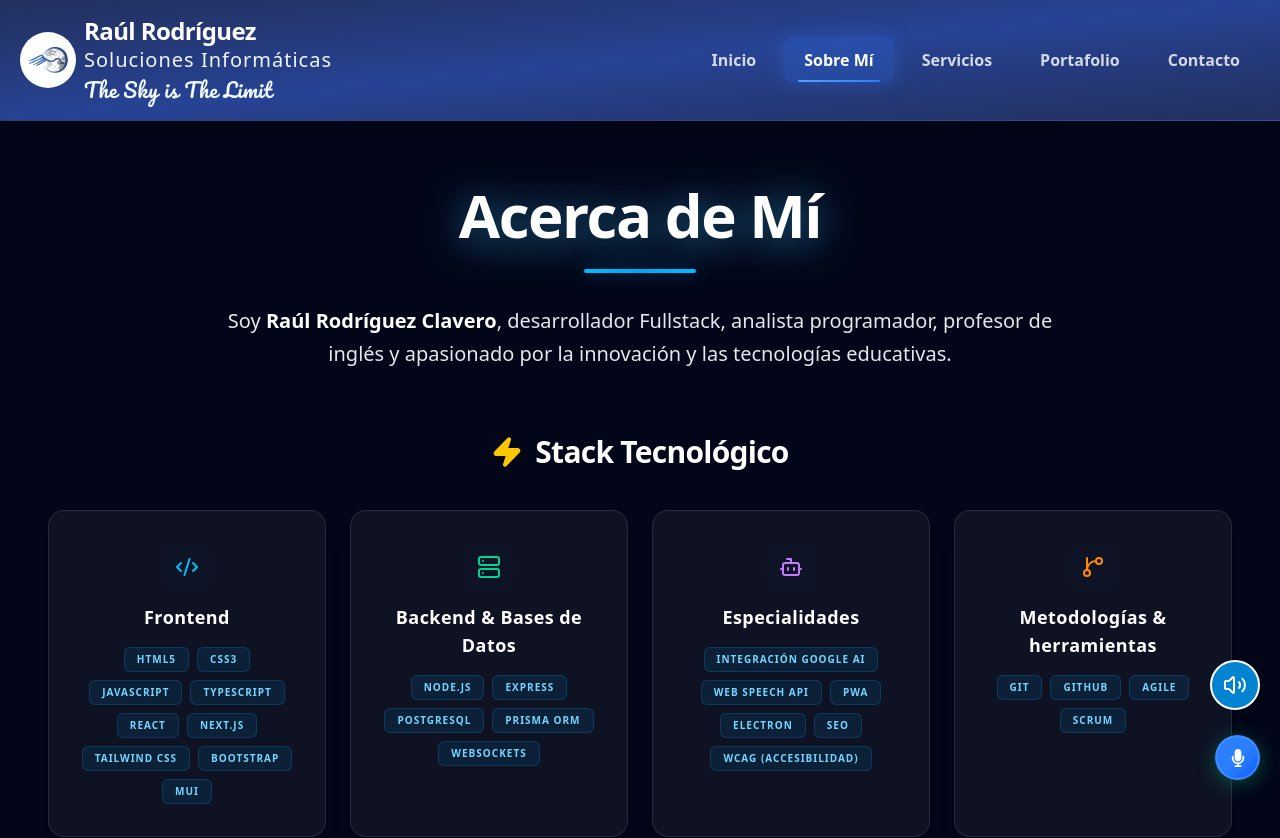
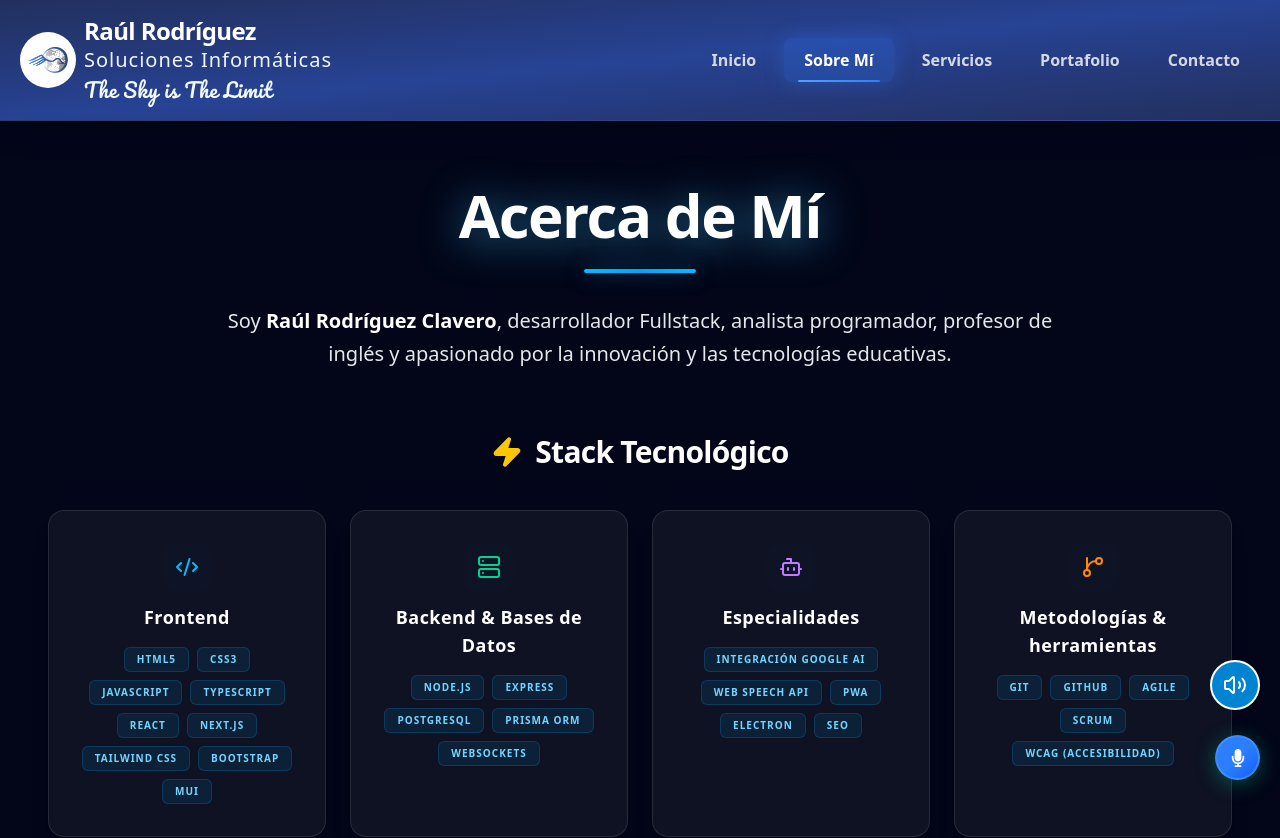
Before and after one commit to RaulWeirdStackDev/raulrodriguezsolucionesNext, a Next.js app: page /sobre-mi in a window 1280 px wide. Shown: the top 838 px of the page. Built offline with nearby package versions, Linux system fonts and the light colour scheme.

Commit message:
cambio de WCAG a metodologías

```diff
--- a/src/app/sobre-mi/page.tsx
+++ b/src/app/sobre-mi/page.tsx
@@ -27,12 +27,12 @@ const About = () => {
     {
       category: "Especialidades",
       icon: <Bot className="w-6 h-6 text-purple-400" />,
-      skills: ["Integración Google AI", "Web Speech API", "PWA", "Electron", "SEO", "WCAG (Accesibilidad)"]
+      skills: ["Integración Google AI", "Web Speech API", "PWA", "Electron", "SEO" ]
     },
     {
       category: "Metodologías & herramientas",
       icon: <GitBranch className="w-6 h-6 text-orange-400" />,
-      skills: ["Git", "GitHub", "Agile", "Scrum"]
+      skills: ["Git", "GitHub", "Agile", "Scrum", "WCAG (Accesibilidad)"]
     }
   ];
 
```
